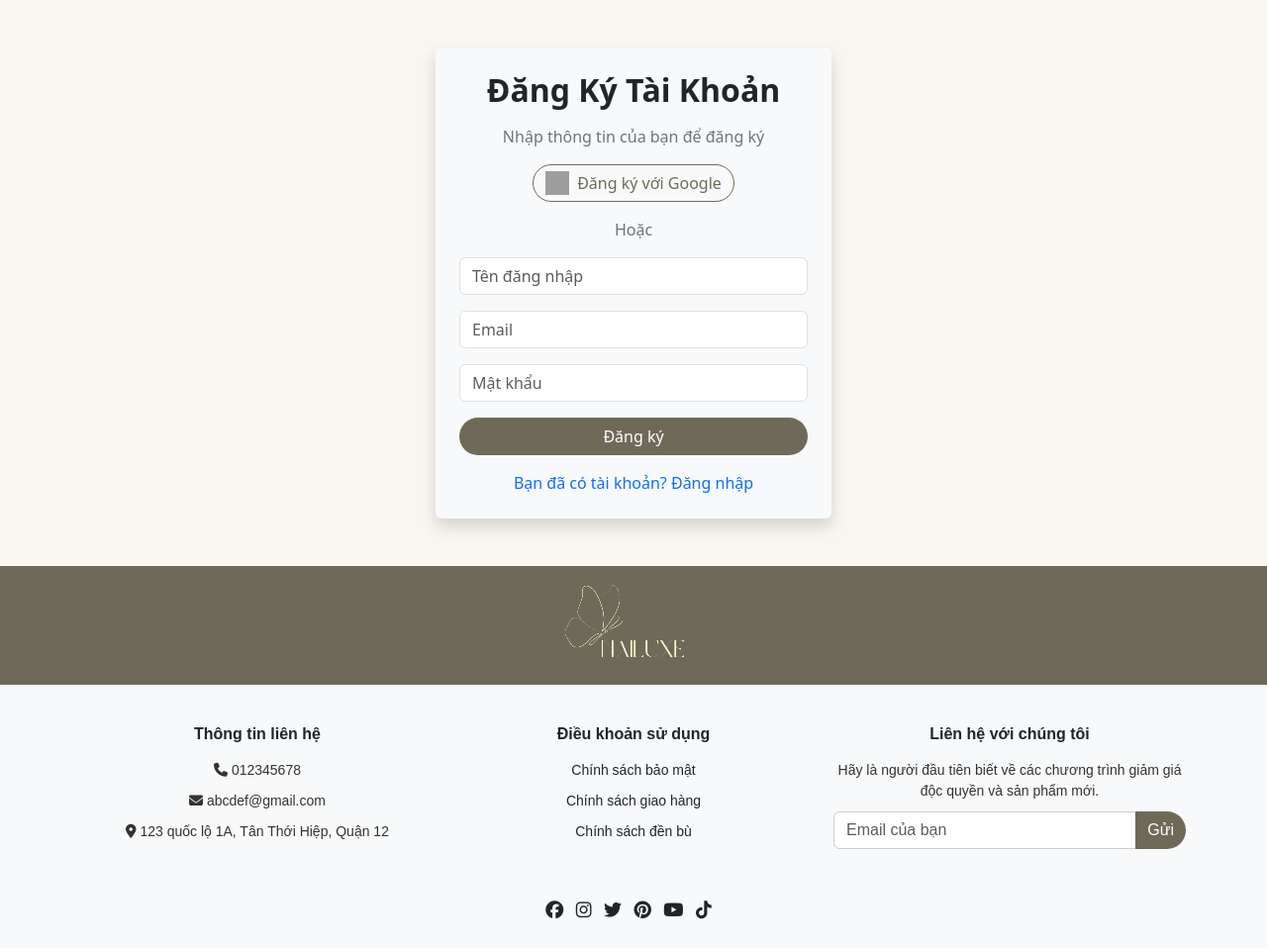
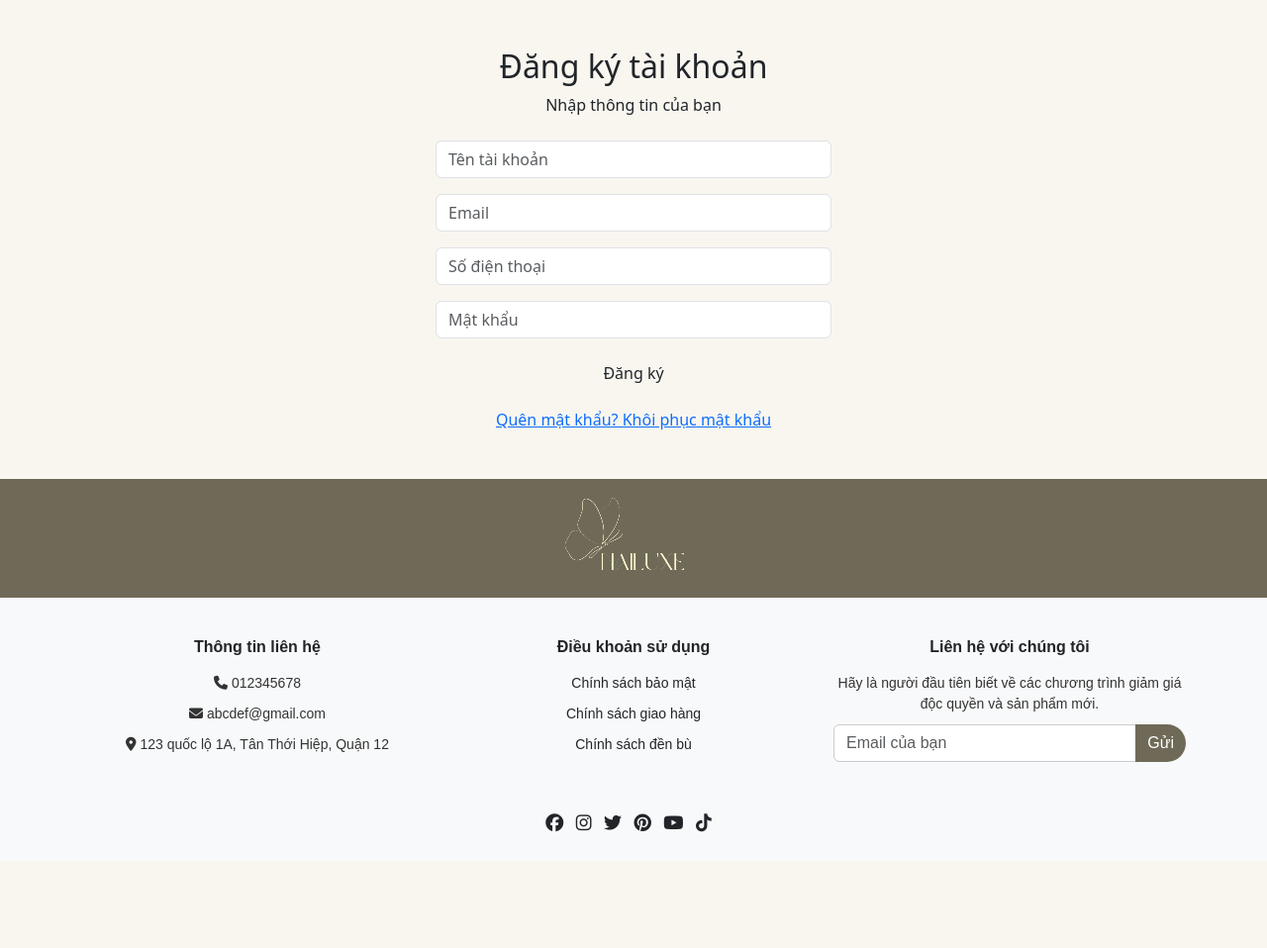
Before and after one commit to phuchuynh99/Du-an-1, a PHP site: page /register in a window 1280 px wide. Shown: the part 96-1054 px from the top of the page at 99% size. After the commit the page ends 937 px from the top, so only its background shows below. Run offline with PHP 8.4, Linux system fonts and the light colour scheme; some libraries are stand-ins or nearby versions; grey boxes are pictures that could not be loaded.

Commit message:
up log,sig

```diff
--- a/view/register.php
+++ b/view/register.php
@@ -1,41 +1,35 @@
 <div class="container my-5">
-    <div class="bg-light p-4 rounded shadow" style="max-width: 400px; margin: 0 auto;">
-        <h2 class="text-center fw-bold mb-3">Đăng Ký Tài Khoản</h2>
-        <p class="text-center text-secondary">Nhập thông tin của bạn để đăng ký</p>
+    <div class="form">
+        <h2 class="text-center title">Đăng ký tài khoản</h2>
+        <p class="text-center p-login">Nhập thông tin của bạn</p>
 
-        <div class="d-flex justify-content-center my-3">
-            <a href="#" class="btn d-flex align-items-center page-gg-register-btn">
-                <img src="images/gg-logo.png" alt="Google logo" style="width: 24px; height: 24px; margin-right: 8px;">
-                Đăng ký với Google
-            </a>
+        <!-- <div class="box-lg d-flex justify-content-center my-3">
+            <button class="btn btn-google-login">
+                <img src="images/gg-logo.png" alt="Google logo" /> Đăng nhập với
+                Google
+            </button>
         </div>
 
-        <div class="text-center text-secondary mb-3">Hoặc</div>
+        <div class="text-center or">Hoặc</div> -->
 
-        <form action="" method="POST" class="needs-validation" novalidate>
-            <div class="mb-3">
-                <input type="text" class="form-control" name="username" placeholder="Tên đăng nhập" required>
-                <div class="invalid-feedback">
-                    Vui lòng nhập tên đăng nhập.
-                </div>
+        <form action="index.php?page=addusers" method="POST" id="form-login" class="mt-4 mx-auto" style="max-width: 400px">
+            <div class="mb-3 form-group">
+                <input type="text" class="form-control" name="username" placeholder="Tên tài khoản" required>
             </div>
-            <div class="mb-3">
+            <div class="mb-3 form-group">
                 <input type="email" class="form-control" name="email" placeholder="Email" required>
-                <div class="invalid-feedback">
-                    Vui lòng nhập email hợp lệ.
-                </div>
             </div>
-            <div class="mb-3">
+            <div class="mb-3 form-group">
+                <input type="text" class="form-control" name="phone" placeholder="Số điện thoại" />
+            </div>
+            <div class="mb-3 form-group">
                 <input type="password" class="form-control" name="password" placeholder="Mật khẩu" required>
-                <div class="invalid-feedback">
-                    Vui lòng nhập mật khẩu.
-                </div>
             </div>
-            <div>
-                <button type="submit" name="btnregister" class="btn w-100 register-btn-page">Đăng ký</button>
+            <div class="btn-lg">
+                <button type="submit" name="btnadd" class="btn w-100 login-btn">Đăng ký</button>
             </div>
             <div class="text-center mt-3">
-                <a href="index.php?page=login" class="text-decoration-none">Bạn đã có tài khoản? Đăng nhập</a>
+                <a href="#" class="forget">Quên mật khẩu? Khôi phục mật khẩu</a>
             </div>
         </form>
     </div>
```
Also changed, not shown: view/login.php (+19 -24 lines).
